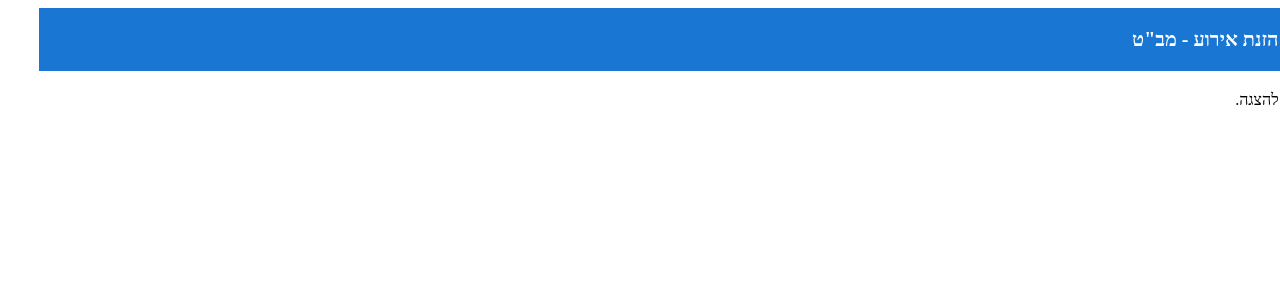
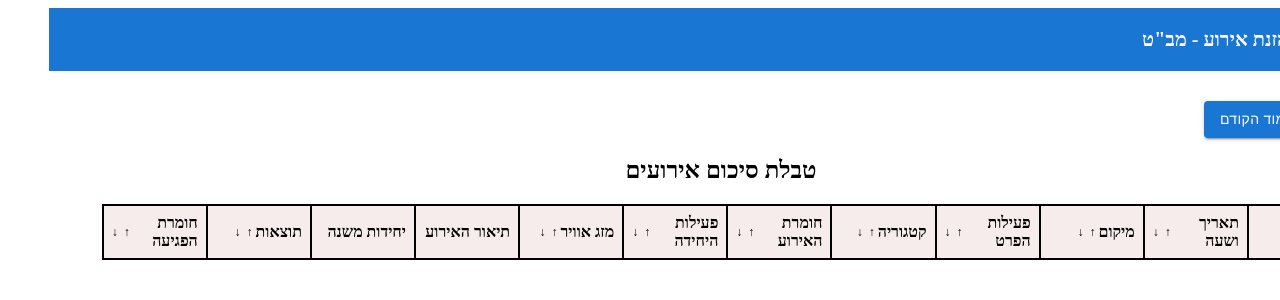
Before and after one commit to OrMashiach25/safetyOrMashiach, a React (Vite) app: page /page1 in a window 1280 px wide. Shown: the top 300 px of the page. Built offline with nearby package versions, Linux system fonts and the light colour scheme.

Commit message:
יצירת יכולות סינון לתאים בעלי בחירה בנוסף בוצע סנכרון של השדות בקוד ובוצע עדכון בקובץ העיצוב

```diff
--- a/src/App.css
+++ b/src/App.css
@@ -48,10 +48,10 @@
 }
 
 .events-table {
-  width: 100%;
+  width: 99%;
   border-collapse: collapse;
+  table-layout: fixed;
 }
-
 
 .events-table th, .events-table td {
   border: 2px solid #000000;
@@ -59,7 +59,10 @@
   vertical-align: top;
   word-break: break-word;
 }
+
 .events-table thead th {
+  text-align: right;
+  vertical-align: middle;
   background: #f7ecec;
   font-weight: bold;
 }
--- a/src/App.tsx
+++ b/src/App.tsx
@@ -11,8 +11,6 @@ function App() {
     </Router>
   );
 }
-
-
 function AppContent() {
 
   return (
--- a/src/components/ObjectTable.tsx
+++ b/src/components/ObjectTable.tsx
@@ -1,4 +1,4 @@
-
+import { useMemo, useState } from "react";
 import type { Option } from "../Data";
 
 type FormData = {
@@ -10,39 +10,138 @@ type FormData = {
   results: Option;
   injuryLevel: Option;
   subSubUnitInput: string;
-  timeDate: string;
+  timeDate: string; // ISO
   weather: Option;
   typeUnitActivity: Option;
 };
 
 type Props = { allEvents: FormData[] };
 
+type ColKey =
+  | "timeDate"
+  | "location"
+  | "typeActivity"
+  | "categoryoption"
+  | "eventSeverity"
+  | "typeUnitActivity"
+  | "weather"
+  | "eventDescription"
+  | "subSubUnitInput"
+  | "results"
+  | "injuryLevel";
+
 function ObjectTable({ allEvents }: Props) {
-  if (allEvents.length === 0) return <p>אין נתונים להצגה עדיין</p>;
+
+  type SortDir = "asc" | "desc";
+  const [sortKey, setSortKey] = useState<ColKey | null>(null);
+  const [sortDir, setSortDir] = useState<SortDir>("asc");
+
+  // להוציא מחרוזת להשוואה (כולל Option עם label/value)
+  function getVal(row: FormData, key: ColKey): string {
+    const v: any = row[key as keyof FormData];
+    if (v == null) return "";
+    if (typeof v === "object" && ("label" in v || "value" in v)) {
+      return String(v.label ?? v.value ?? "");
+    }
+    return String(v);
+  }
+
+  function sortBy(key: ColKey, dir: SortDir) {
+    setSortKey(key);
+    setSortDir(dir);
+  }
+
+  const displayedRows = useMemo(() => {
+    if (!sortKey) return allEvents;
+
+    return [...allEvents].sort((a, b) => {
+      const va = getVal(a, sortKey);
+      const vb = getVal(b, sortKey);
+
+      // תאריך/שעה
+      if (sortKey === "timeDate") {
+        const da = Date.parse(va);
+        const db = Date.parse(vb);
+        return sortDir === "asc" ? da - db : db - da;
+      }
+
+      // טקסט (כולל עברית)
+      const cmp = va.localeCompare(vb, "he");
+      return sortDir === "asc" ? cmp : -cmp;
+    });
+  }, [allEvents, sortKey, sortDir]);
+
+  // קומפוננטה קטנה לכותרת עם חצים
+  const TH = ({
+    label,
+    col,
+  }: {
+    label: string;
+    col: ColKey;
+  }) => (
+    <th>
+      <span style={{ display: "inline-flex", gap: 3, alignItems: "center" }}>
+        {label}
+        <span style={{ display: "inline-flex", flexDirection: "row", gap: 6, alignItems: "center" }}>
+
+          <button
+            type="button"
+            onClick={() => sortBy(col, "asc")}
+            title="מיין ↑"
+            style={{
+              border: "none",
+              background: "transparent",
+              padding: 0,
+              cursor: "pointer",
+              fontSize: 12,
+              fontWeight: sortKey === col && sortDir === "asc" ? 700 : 400,
+            }}
+          >
+            ↑
+          </button>
+          <button
+            type="button"
+            onClick={() => sortBy(col, "desc")}
+            title="מיין ↓"
+            style={{
+              border: "none",
+              background: "transparent",
+              padding: 0,
+              cursor: "pointer",
+              fontSize: 12,
+              fontWeight: sortKey === col && sortDir === "desc" ? 700 : 400,
+            }}
+          >
+            ↓
+          </button>
+        </span>
+      </span>
+    </th>
+  );
 
   return (
     <table className="events-table" dir="rtl">
       <thead>
         <tr>
           <th>#</th>
-          <th>תאריך ושעה</th>
-          <th>מיקום</th>
-          <th>פעילות הפרט</th>
-          <th>קטגוריה</th>
-          <th>חומרת האירוע</th>
-          <th>פעילות היחידה</th>
-          <th>מזג אוויר</th>
+          <TH label="תאריך ושעה" col="timeDate" />
+          <TH label="מיקום" col="location" />
+          <TH label="פעילות הפרט" col="typeActivity" />
+          <TH label="קטגוריה" col="categoryoption" />
+          <TH label="חומרת האירוע" col="eventSeverity" />
+          <TH label="פעילות היחידה" col="typeUnitActivity" />
+          <TH label="מזג אוויר" col="weather" />
           <th>תיאור האירוע</th>
           <th>יחידות משנה</th>
-          <th>תוצאות</th>
-          <th>חומרת פגיעה</th>
+          <TH label="תוצאות" col="results" />
+          <TH label="חומרת הפגיעה" col="injuryLevel" />
         </tr>
       </thead>
+
       <tbody>
-        {allEvents.map((event, i) => (
+        {displayedRows.map((event, i) => (
           <tr key={i}>
-            <td style={{textAlign : "center"}}>
-              {i + 1}</td>
+            <td style={{ textAlign: "center" }}>{i + 1}</td>
             <td>{event.timeDate}</td>
             <td>{event.location?.label}</td>
             <td>{event.typeActivity?.label}</td>
@@ -53,7 +152,12 @@ function ObjectTable({ allEvents }: Props) {
             <td>{event.eventDescription}</td>
             <td>{event.subSubUnitInput}</td>
             <td>{event.results?.label}</td>
-            <td style={{ textAlign: event.injuryLevel?.label !== "בחר/י" ? "right" : "center" }}>
+            <td
+              style={{
+                textAlign:
+                  event.injuryLevel?.label !== "בחר/י" ? "right" : "center",
+              }}
+            >
               {event.injuryLevel?.label && event.injuryLevel.label !== "בחר/י"
                 ? event.injuryLevel.label
                 : "-"}
--- a/src/components/Page1/NewPage.tsx
+++ b/src/components/Page1/NewPage.tsx
@@ -27,15 +27,10 @@ function NewPage() {
     navigate(-1);
   }
 
-  if (!allEvents.length){
-    return <div dir="rtl">אין נתונים להצגה.</div>
-  }
-
-
   return (
     <div dir="rtl" style={{ textAlign: "center", marginTop: "5px" }}>
 
-        <Button
+      <Button
         variant="contained"
         color="primary"
         onClick={goBack}
@@ -50,7 +45,6 @@ function NewPage() {
       <h2> טבלת סיכום אירועים</h2>
       <ObjectTable allEvents={allEvents}/>
 
-
     </div>
   );
 }
--- a/src/components/Results.tsx
+++ b/src/components/Results.tsx
@@ -35,7 +35,7 @@ function Results({ value, onChange, injuryLevel, onChangeInjury }: Props) {
         {value.value.includes("with_injury") &&  (
           <>
           <br /><br />
-          <label htmlFor="injuryLevel"> חומרת הפציעה:</label>
+          <label htmlFor="injuryLevel"> חומרת הפגיעה:</label>
             <select
             id="injuryLevel"
               value={injuryLevel.value}
```
